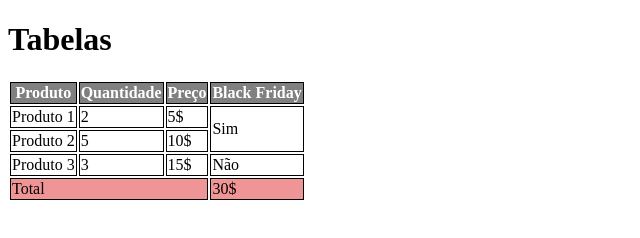
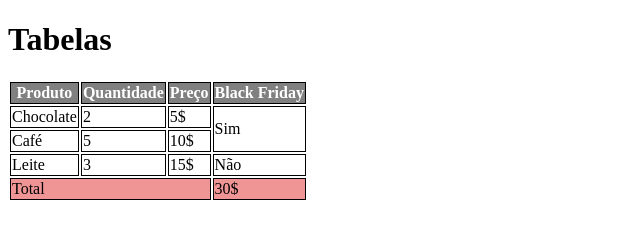
Before and after one commit to matheusadir/aula-tabela, a plain HTML site: page index.html in a window 1280 px wide. Shown: the whole page, without its empty margins (0-640 px from the left). Drawn offline with Linux system fonts and the light colour scheme.

Commit message:
Alterando os nomes dos produtos

```diff
--- a/index.html
+++ b/index.html
@@ -33,18 +33,18 @@
 
         <tbody>
             <tr>
-                <td>Produto 1</td>
+                <td>Chocolate</td>
                 <td>2</td>
                 <td>5$</td>
                 <td rowspan="2">Sim</td>
             </tr>
             <tr>
-                <td>Produto 2</td>
+                <td>Café</td>
                 <td>5</td>
                 <td>10$</td>
             </tr>
             <tr>
-                <td>Produto 3</td>
+                <td>Leite</td>
                 <td>3</td>
                 <td>15$</td>
                 <td>Não</td>
```
